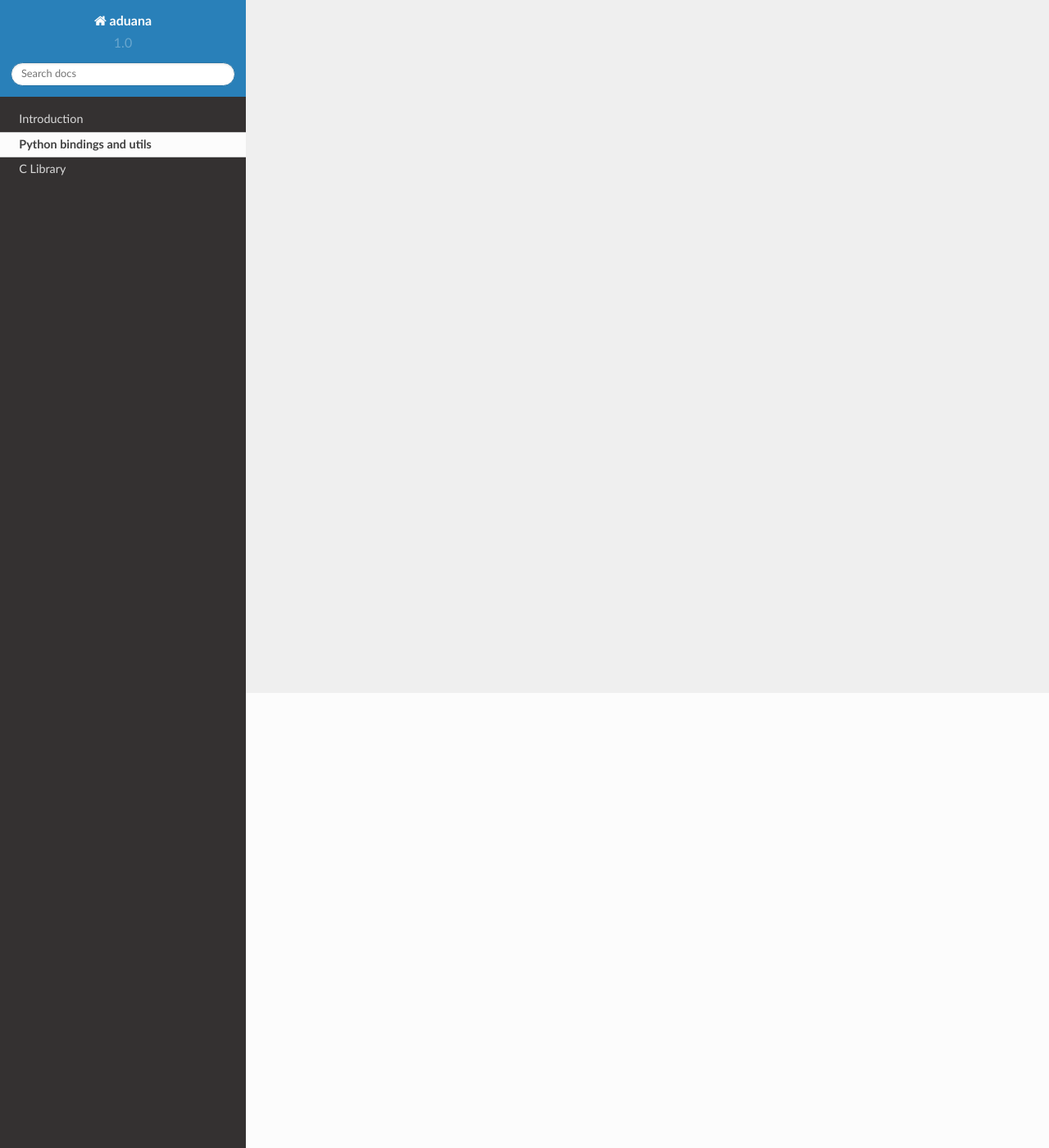
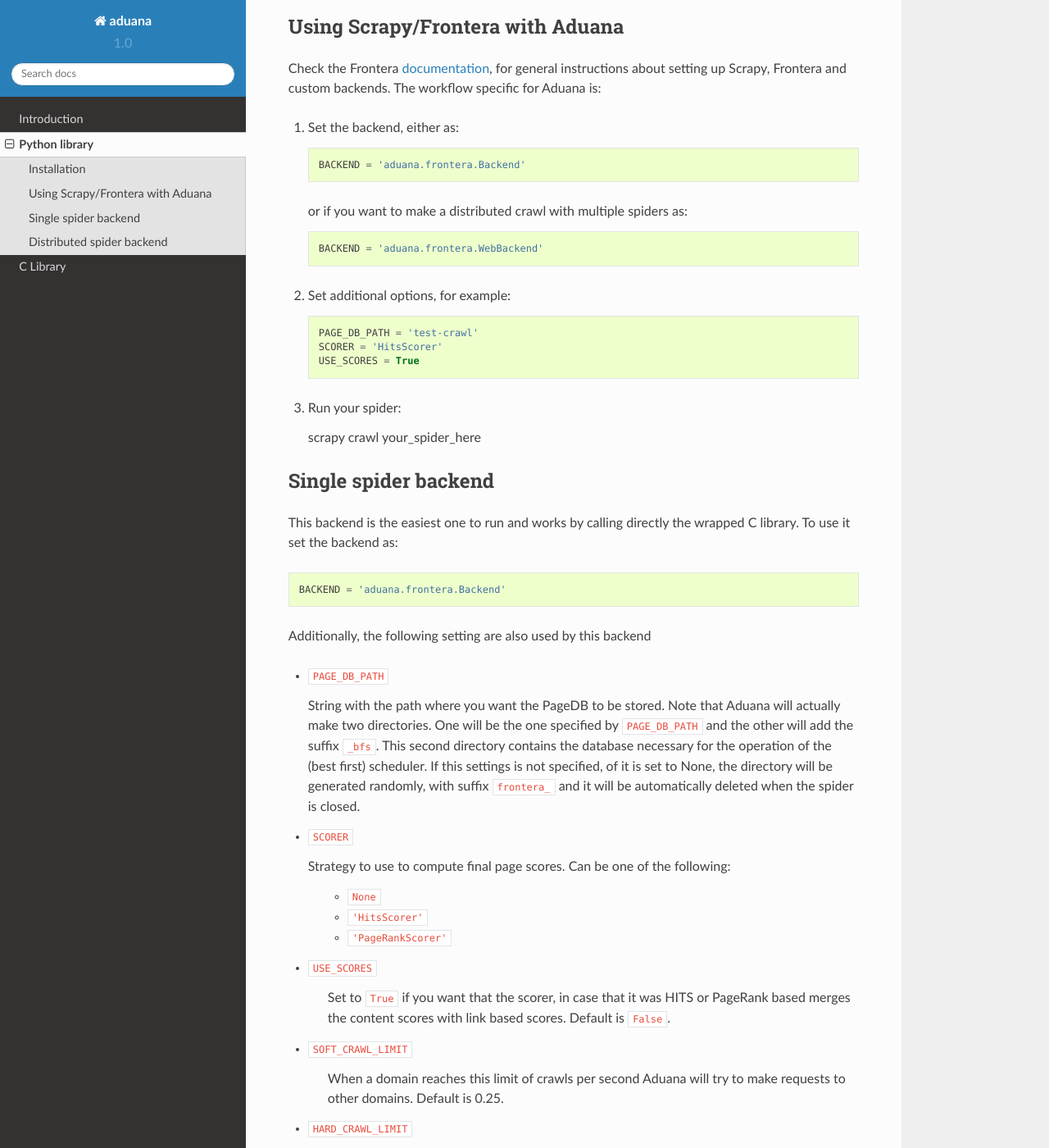
Before and after one commit to scrapinghub/aduana, a Sphinx documentation site: the page built from doc/python.rst, in a window 1280 px wide and 1400 px high, scrolled down 555 px. Shown: the whole window at 82% size. Built offline with Sphinx 7.4.7 and the Read the Docs theme 2.0.0, drawn with Linux system fonts in a browser that asks for light colours; some of the changed text lies outside the part shown.

Commit message:
Improved python documentation.

```diff
--- a/doc/python.rst
+++ b/doc/python.rst
@@ -1,2 +1,198 @@
-Python bindings and utils
-=========================
+Python library
+==============
+
+Installation
+------------
+
+To install just make::
+
+    pip install aduana
+
+It will automatically compile the C library and wrap it using
+`CFFI <https://cffi.readthedocs.org/en/latest/>`_. Not all parts of
+the C library are accessible from python, only the necessary ones for
+the Frontera backends.
+
+Apart from the python module it will also install two scripts:
+
+- aduana-server.py
+- aduana-server-cert.py
+
+These scripts are to be used when using the
+`Distributed spider backend`_.
+
+Using Scrapy/Frontera with Aduana
+---------------------------------
+
+Check the Frontera
+`documentation <http://frontera.readthedocs.org/en/latest/>`_, for
+general instructions about setting up Scrapy, Frontera and custom
+backends. The workflow specific for Aduana is:
+
+1. Set the backend, either as::
+
+    BACKEND = 'aduana.frontera.Backend'
+
+   or if you want to make a distributed crawl with multiple spiders as::
+
+    BACKEND = 'aduana.frontera.WebBackend'
+
+2. Set additional options, for example::
+
+    PAGE_DB_PATH = 'test-crawl'
+    SCORER = 'HitsScorer'
+    USE_SCORES = True
+
+3. Run your spider::
+
+   scrapy crawl your_spider_here
+
+Single spider backend
+---------------------
+
+This backend is the easiest one to run and works by calling
+directly the wrapped C library. To use it set the backend as::
+
+    BACKEND = 'aduana.frontera.Backend'
+
+Additionally, the following setting are also used by this backend
+
+- ``PAGE_DB_PATH``
+
+  String with the path where you want the PageDB to be stored. Note
+  that Aduana will actually make two directories. One will be the one
+  specified by ``PAGE_DB_PATH`` and the other will add the suffix
+  ``_bfs``. This second directory contains the database necessary for
+  the operation of the (best first) scheduler. If this settings is not
+  specified, of it is set to None, the directory will be generated
+  randomly, with suffix ``frontera_`` and it will be automatically
+  deleted when the spider is closed.
+
+- ``SCORER``
+
+  Strategy to use to compute final page scores. Can be one of the
+  following:
+
+    - ``None``
+    - ``'HitsScorer'``
+    - ``'PageRankScorer'``
+
+- ``USE_SCORES``
+
+   Set to ``True`` if you want that the scorer, in case that it was
+   HITS or PageRank based merges the content scores with link based
+   scores. Default is ``False``.
+
+- ``SOFT_CRAWL_LIMIT``
+
+   When a domain reaches this limit of crawls per second Aduana
+   will try to make requests to other domains. Default is 0.25.
+
+- ``HARD_CRAWL_LIMIT``
+
+   When a domain reaches this limit of crawls per second Aduana will
+   stop making new requests for this domain. Default is 100.
+
+- ``PAGE_RANK_DAMPING``
+
+   If the scorer is PageRank then set the damping to this
+   value. Default is 0.85.
+
+
+Distributed spider backend
+--------------------------
+
+This backend allows to use several spiders simultaneously, maybe at
+different computers to improve CPU and network performance.
+The first thing you need to do is launch the server::
+
+    aduana-server.py --help
+
+    usage: aduana-server.py [-h] [--seeds [SEEDS]] [settings]
+
+    Start Aduana server.
+
+    positional arguments:
+      settings         Path to python module containing server settings
+
+    optional arguments:
+      -h, --help       show this help message and exit
+      --seeds [SEEDS]  Path to seeds file
+
+
+Once the server is launched press Ctrl-C to exit.
+
+The server settings are specified in a separate file that is passed as
+a positional argument to the ``aduana-server.py`` script. The reason
+is that they are settings that will be shared by all spiders that
+connect to the server.
+
+The following server settings have the same meaning as the ones in the
+`Single spider backend`_.
+
+- ``PAGE_DB_PATH``
+- ``SCORER``
+- ``USE_SCORES``
+- ``SOFT_CRAWL_LIMIT``
+- ``HARD_CRAWL_LIMIT``
+- ``PAGE_RANK_DAMPING``
+
+Additionally the following settings are available:
+
+- ``SEEDS``
+
+    Path to the seeds file, where each line is a different URL. This
+    setting has no default and is mandatory. It can be
+    specified/overriden with the ``--seeds`` option when launching the
+    server.
+
+- ``DEFAULT_REQS``
+
+    If the client does not specify the desired number of requests
+    serve this number. Default number is 10.
+
+- ``ADDRESS``
+
+    Server will listen on this address. Default ``'0.0.0.0'``.
+
+- ``PORT``
+
+    Server will listen on this port. Default 8000.
+
+- ``PASSWDS``
+
+    A dictionary mapping login name to password. If ``None`` then all
+    connections will be accepted. Notice that it uses
+    `BasicAuth <https://en.wikipedia.org/wiki/Basic_access_authentication>`_
+    which sends login data in plain text. If security is of concern
+    then it is adviced to use this option along with ``SSL_KEY`` and
+    ``SSL_CERT``. Default value for this setting is ``None``.
+
+- ``SSL_KEY``
+
+    Path to SSL keyfile. If this setting is used then ``SSL_CERT``
+    must be set too and all communications will be encrypted between
+    server and clients using HTTPS. Default ``None``.
+
+- ``SSL_CERT``
+
+    Path to SSL certificate. Default ``None``.
+
+The Frontera settings to use this backend are::
+
+    BACKEND = 'aduana.frontera.WebBackend'
+
+Additionally, the following setting are also used by this backend
+
+- ``SERVER_NAME``
+
+    Address of the server. Default ``'localhost'``
+
+- ``SERVER_PORT``
+
+    Server port number. Default 8000.
+
+- ``SERVER_CERT``
+
+    Path to server certificate. If this option is set it will try to
+    connecto to the server using HTTPS. Default ``None``.
```
Also changed, not shown: doc/library.rst (+10 -0 lines).
